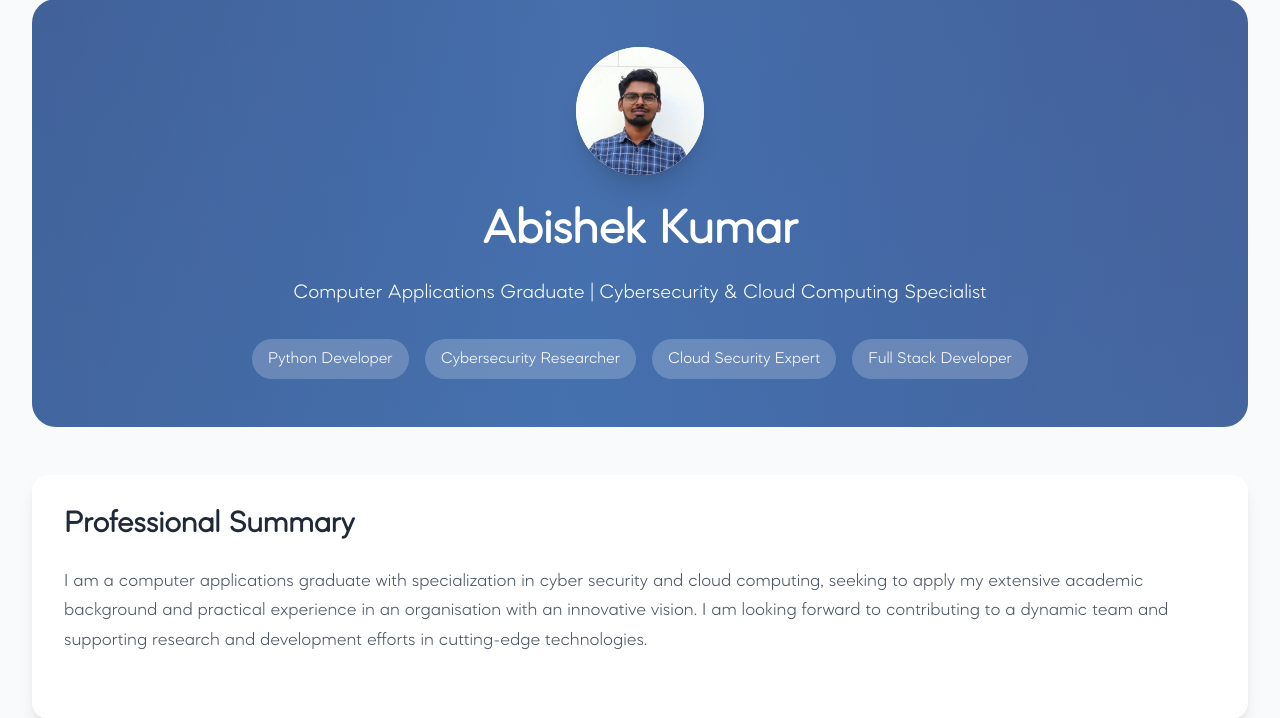
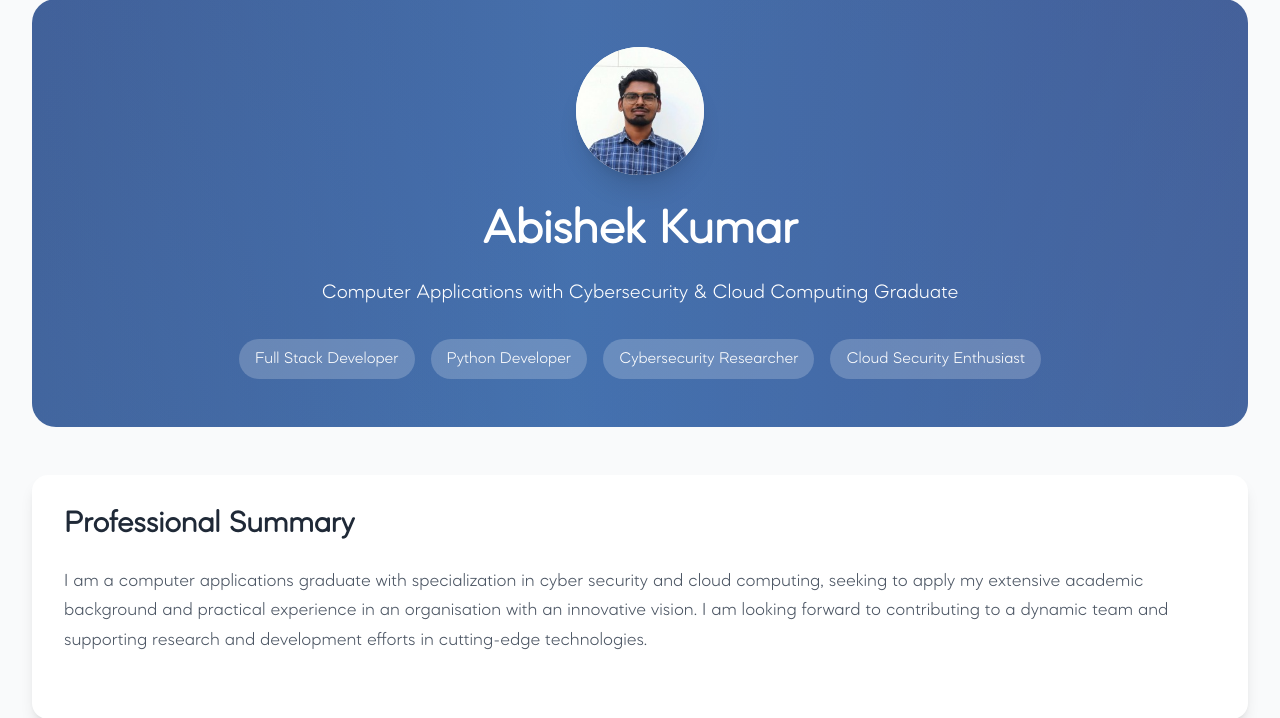
Before and after one commit to Abishek-Kumar-GHub/Portfolio, a Flask app: page / in a window 1280 px wide. Shown: the part 101-819 px from the top of the page. Run offline with Flask 3, Linux system fonts and the light colour scheme; some libraries are stand-ins or nearby versions.

Commit message:
Portfolio

```diff
--- a/templates/about.html
+++ b/templates/about.html
@@ -16,12 +16,12 @@
                     class="absolute inset-0 w-full h-full object-cover">
             </div>
             <h1 class="text-5xl font-bold mb-6 scroll-reveal">Abishek Kumar</h1>
-            <p class="text-xl mb-8 opacity-90 scroll-reveal">Computer Applications Graduate | Cybersecurity & Cloud Computing Specialist</p>
+            <p class="text-xl mb-8 opacity-90 scroll-reveal">Computer Applications with Cybersecurity & Cloud Computing Graduate</p>
             <div class="flex flex-wrap justify-center gap-4 scroll-reveal">
+                <span class="bg-white bg-opacity-20 px-4 py-2 rounded-full">Full Stack Developer</span>
                 <span class="bg-white bg-opacity-20 px-4 py-2 rounded-full">Python Developer</span>
                 <span class="bg-white bg-opacity-20 px-4 py-2 rounded-full">Cybersecurity Researcher</span>
-                <span class="bg-white bg-opacity-20 px-4 py-2 rounded-full">Cloud Security Expert</span>
-                <span class="bg-white bg-opacity-20 px-4 py-2 rounded-full">Full Stack Developer</span>
+                <span class="bg-white bg-opacity-20 px-4 py-2 rounded-full">Cloud Security Enthusiast</span>
             </div>
         </div>
     </section>
```
